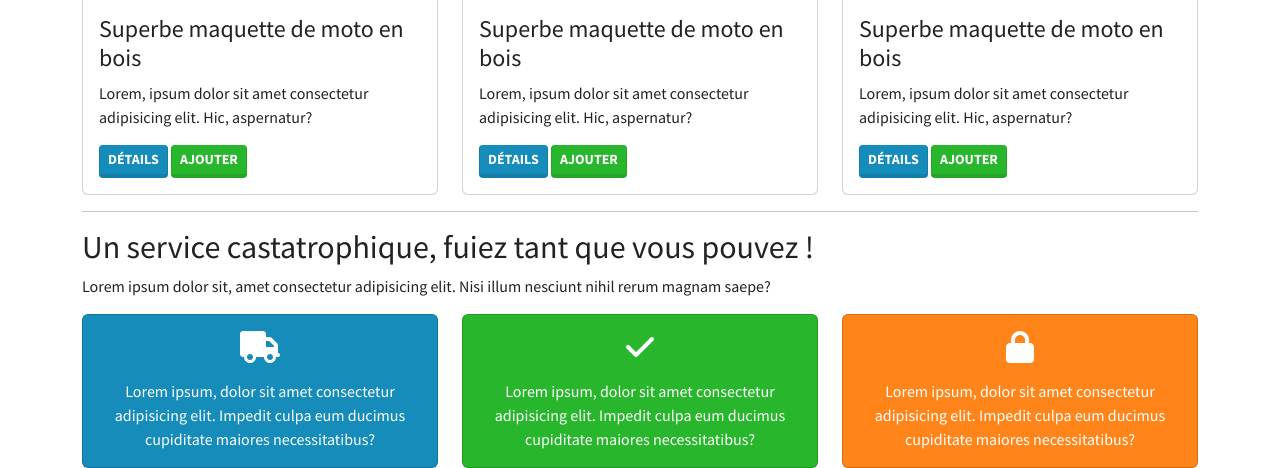
After one commit to cedric-cochard/symfony, a Symfony app: template templates/home.html.twig in a window 1280 px wide. The commit adds this page. Shown: the part 412-880 px from the top of the page. Run offline with Twig, Linux system fonts and the light colour scheme; the template is opened without the code that fills it, so the values that code supplies are empty; some libraries are stand-ins or nearby versions.

Commit message:
homepage creation

```diff
--- a/templates/base.html.twig
+++ b/templates/base.html.twig
@@ -2,11 +2,15 @@
 <html>
 	<head>
 		<meta charset="UTF-8">
-        <title>{% block title %}Welcome!{% endblock %}</title>
+		<title>
+			{% block title %}Welcome!
+			{% endblock %}
+		</title>
 		{# Run `composer require symfony/webpack-encore-bundle`
 												           and uncomment the following Encore helpers to start using Symfony UX #}
 		{% block stylesheets %}
-            {#{{ encore_entry_link_tags('app') }}#}
+			<link rel="stylesheet" href="https://bootswatch.com/5/lumen/bootstrap.min.css">
+			<link rel="stylesheet" href="https://cdnjs.cloudflare.com/ajax/libs/font-awesome/6.4.0/css/all.min.css">
 		{% endblock %}
 
 		{% block javascripts %}
--- /dev/null
+++ b/templates/home.html.twig
@@ -0,0 +1,48 @@
+{% extends "base.html.twig" %}
+
+{% block title %}
+	Accueil
+{% endblock %}
+
+{% block body %}
+	<div class="container">
+		<h1>Nos produits phares</h1>
+		<div class="row">
+			{% for i in 1..3 %}
+				<div class="col">
+					<div class="card">
+						<img src="https://picsum.photos/200/200" class="img-fluid" alt="Image du produit">
+						<div class="card-body">
+							<h4>Superbe maquette de moto en bois</h4>
+							<p>Lorem, ipsum dolor sit amet consectetur adipisicing elit. Hic, aspernatur?</p>
+							<a href="#" class="btn btn-primary btn-sm">Détails</a>
+							<a href="#" class="btn btn-success btn-sm">Ajouter</a>
+						</div>
+					</div>
+				</div>
+			{% endfor %}
+		</div>
+		<hr>
+		<h2>Un service castatrophique, fuiez tant que vous pouvez !</h2>
+		<p>Lorem ipsum dolor sit, amet consectetur adipisicing elit. Nisi illum nesciunt nihil rerum magnam saepe?</p>
+
+		<div class="row">
+			{% include "shared/_assurance.html.twig" with {
+      "color": "primary",
+      "icone": "fas fa-truck",
+      "text": "Lorem ipsum, dolor sit amet consectetur adipisicing elit. Impedit culpa eum ducimus cupiditate maiores necessitatibus?"
+    }%}
+			{% include "shared/_assurance.html.twig" with {
+      "color": "success",
+      "icone": "fas fa-check",
+      "text": "Lorem ipsum, dolor sit amet consectetur adipisicing elit. Impedit culpa eum ducimus cupiditate maiores necessitatibus?"
+    }%}
+			{% include "shared/_assurance.html.twig" with {
+      "color": "warning",
+      "icone": "fas fa-lock",
+      "text": "Lorem ipsum, dolor sit amet consectetur adipisicing elit. Impedit culpa eum ducimus cupiditate maiores necessitatibus?"
+    }%}
+
+		</div>
+	</div>
+{% endblock %}
--- /dev/null
+++ b/templates/shared/_assurance.html.twig
@@ -0,0 +1,8 @@
+<div class="col">
+	<div class="card bg-{{color}} text-white text-center">
+		<div class="card-body">
+			<i class="{{icone}} fa-2x mb-3"></i>
+			<p class="card-text">{{text}}</p>
+		</div>
+	</div>
+</div>
```
Also changed, not shown: src/Controller/HomeController.php (added, +18 -0 lines). Lines whose indentation alone changed are shown as unchanged.
